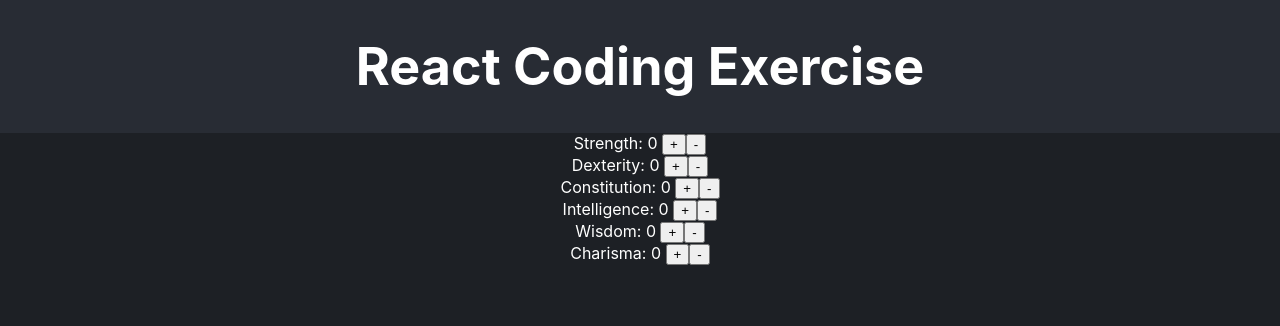
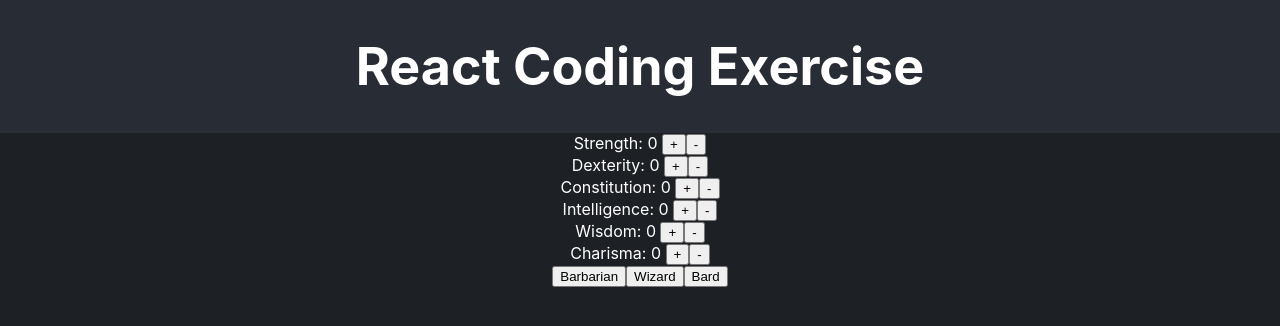
Before and after one commit to Dharmik2510/dharmik-take-home-assignment, a React (Create React App) app: page / in a window 1280 px wide. Shown: the top 326 px of the page. Built offline with nearby package versions, Linux system fonts and the light colour scheme.

Commit message:
feat: display classes and show required stats on click

```diff
--- a/src/App.tsx
+++ b/src/App.tsx
@@ -1,7 +1,7 @@
 import { useState } from 'react';
 import './App.css';
-import { ATTRIBUTE_LIST } from './consts.js';
-import type { Attributes } from './types';
+import { ATTRIBUTE_LIST, CLASS_LIST } from './consts.js';
+import type { Attributes, Class } from './types';
 
 // README §1: "Create state and controls for each of the 6 attributes (`ATTRIBUTE_LIST`)."
 // README does not specify a starting value, so we start at 0 rather than inventing a D&D default.
@@ -12,8 +12,18 @@ function initialAttributes(): Attributes {
   }, {} as Attributes);
 }
 
+// README §2: "Visually indicate when the character meets a class’s minimum requirements."
+// "Minimum" means each attribute is at least the class's listed value (not an exact match).
+function meetsClassMinimums(attributes: Attributes, minimums: Attributes): boolean {
+  return ATTRIBUTE_LIST.every((name) => {
+    const key = name as keyof Attributes;
+    return attributes[key] >= minimums[key];
+  });
+}
+
 function App() {
   const [attributes, setAttributes] = useState<Attributes>(initialAttributes);
+  const [selectedClass, setSelectedClass] = useState<Class | null>(null);
 
   // README §1: "Allow increment/decrement independently."
   // No min/max in this requirement — the 70-point cap is requirement 6.
@@ -40,6 +50,38 @@ function App() {
             </div>
           );
         })}
+
+        {/* README §2: "Display available classes (`CLASS_LIST`)." */}
+        <div>
+          {(Object.keys(CLASS_LIST) as Class[]).map((className) => {
+            const meetsMinimums = meetsClassMinimums(attributes, CLASS_LIST[className]);
+            return (
+              <button
+                key={className}
+                type="button"
+                onClick={() => setSelectedClass(className)}
+                style={{ fontWeight: meetsMinimums ? 'bold' : 'normal' }}
+              >
+                {className}
+              </button>
+            );
+          })}
+        </div>
+
+        {/* README §2: "Clicking a class should show its required stats." */}
+        {selectedClass && (
+          <div>
+            {selectedClass} minimum requirements:
+            {ATTRIBUTE_LIST.map((name) => {
+              const key = name as keyof Attributes;
+              return (
+                <div key={key}>
+                  {key}: {CLASS_LIST[selectedClass][key]}
+                </div>
+              );
+            })}
+          </div>
+        )}
       </section>
     </div>
   );
```
Also changed, not shown: 1 other file (tests, documents, lock files or other folders).
